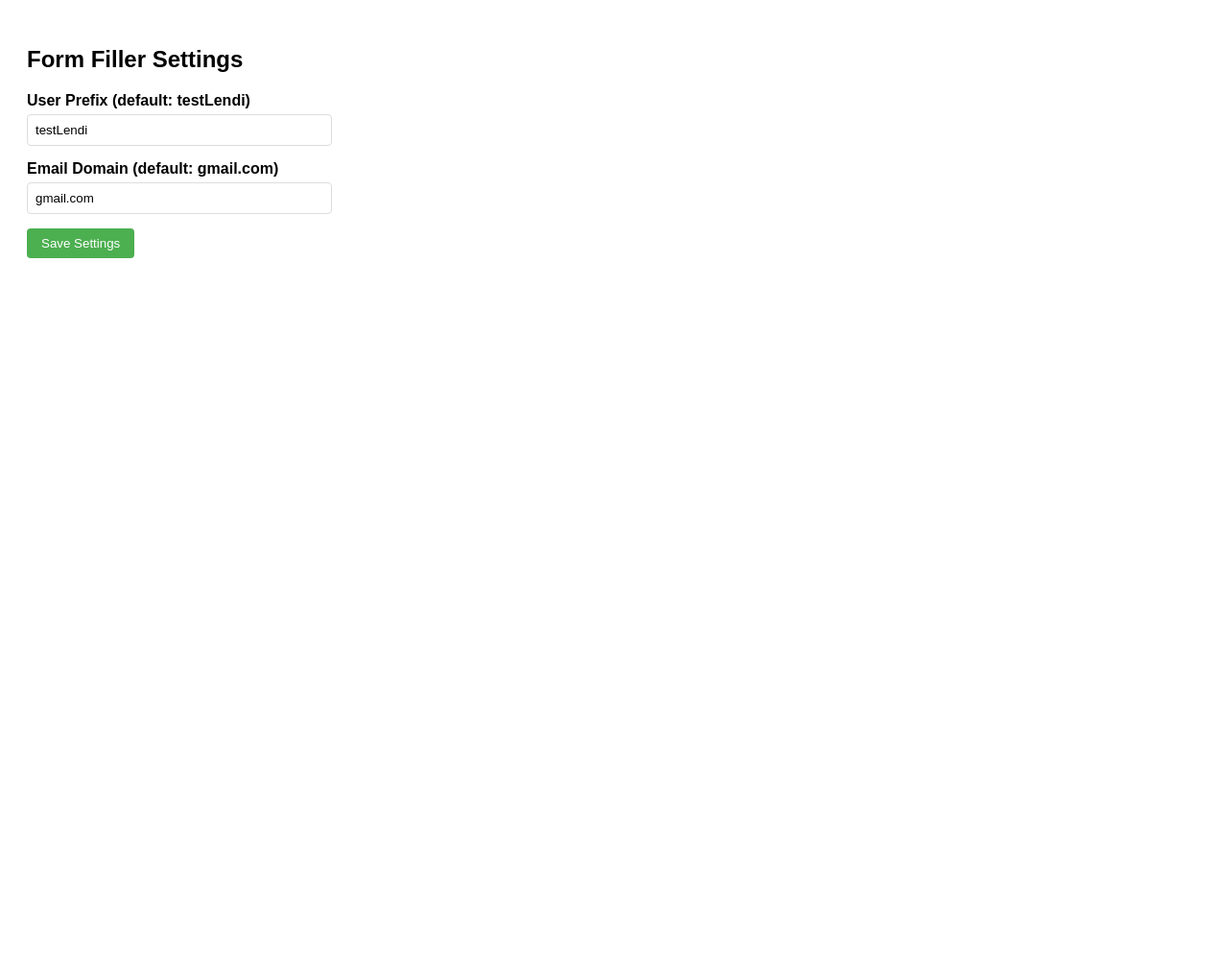
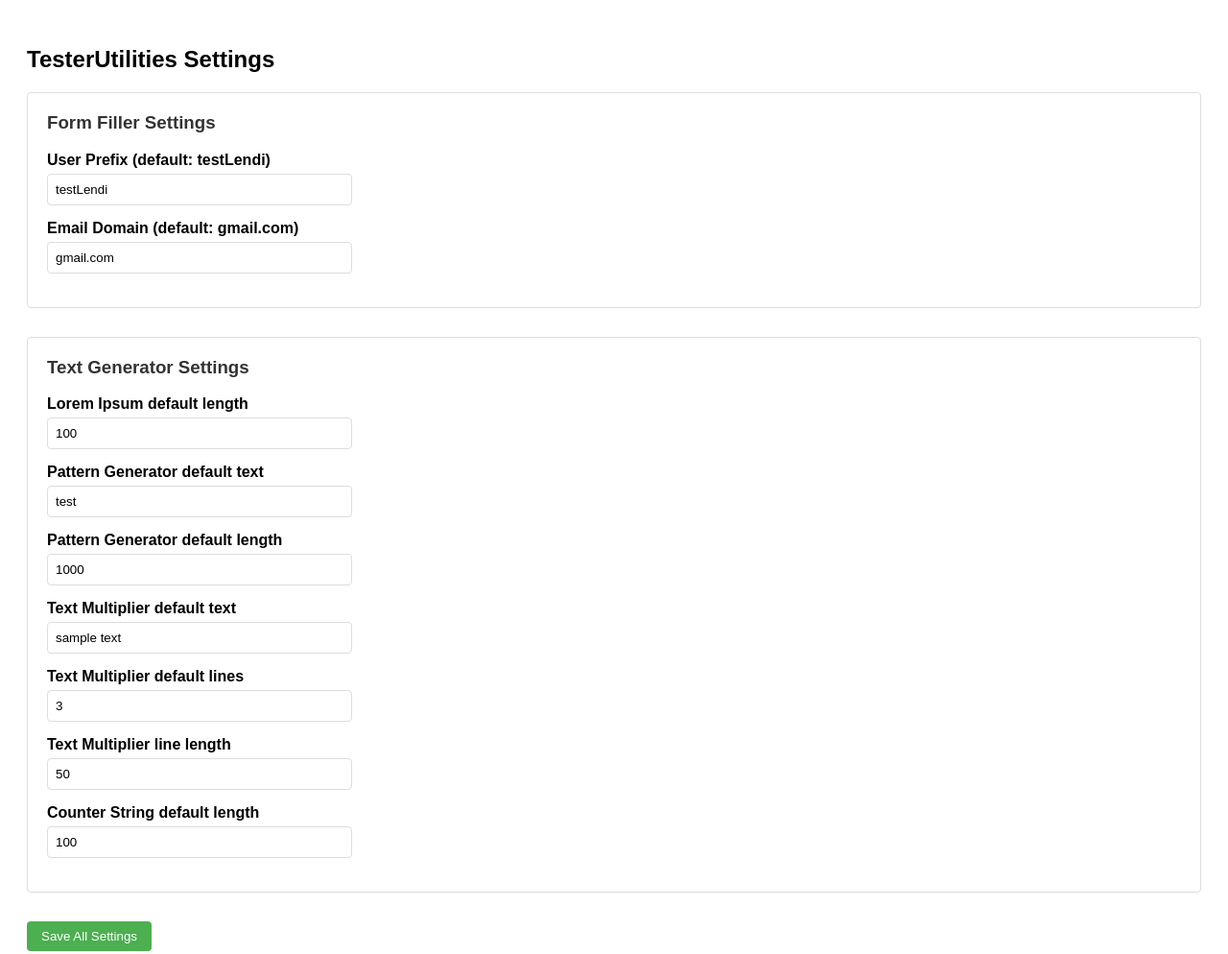
Before and after one commit to Pawel-Albert/utilities-for-testing-extension, a website built with Parcel: page options.html in a window 1280 px wide. Shown: the whole page at 96% size. Before the commit the page ends 800 px from the top, so only its background shows below. Built offline with nearby package versions, Linux system fonts and the light colour scheme; some packages are replaced by stand-ins of ours.

Commit message:
feat: add text generators settings and update documentation
- Add configurable settings for text generators
- Reorganize context menu into logical groups
- Update README with new features and configuration options
- Add form filler configuration example to documentation

```diff
--- a/background.js
+++ b/background.js
@@ -1,3 +1,5 @@
+import {defaultSettings} from './content_scripts/config/defaults.js'
+
 const menuItems = [
   {
     id: 'data-generators',
@@ -213,6 +215,7 @@ try {
     menuItems.forEach(({title, id, contexts, type = 'normal', parentId}) => {
       chrome.contextMenus.create({title, id, contexts, type, parentId})
     })
+    chrome.storage.sync.set(defaultSettings)
   })
 
   chrome.contextMenus.onClicked.addListener((event, tab) => {
--- /dev/null
+++ b/content_scripts/config/defaults.js
@@ -0,0 +1,14 @@
+export const defaultSettings = {
+  // Form Filler defaults
+  userPrefix: 'testLendi',
+  emailDomain: 'gmail.com',
+
+  // Text Generator defaults
+  defaultLoremLength: 100,
+  defaultPatternText: 'test',
+  defaultPatternLength: 1000,
+  defaultMultiplierText: 'sample text',
+  defaultMultiplierLines: 3,
+  defaultMultiplierLength: 50,
+  defaultCounterLength: 100
+}
--- a/options.html
+++ b/options.html
@@ -1,7 +1,7 @@
 <!DOCTYPE html>
 <html>
   <head>
-    <title>Form Filler Settings</title>
+    <title>TesterUtilities Settings</title>
     <style>
       body {
         padding: 20px;
@@ -42,11 +42,25 @@
         color: #3c763d;
         border-radius: 4px;
       }
+      .settings-section {
+        margin-bottom: 30px;
+        padding: 20px;
+        border: 1px solid #ddd;
+        border-radius: 4px;
+      }
+      .settings-section h3 {
+        margin-top: 0;
+        color: #333;
+      }
     </style>
   </head>
   <body>
-    <h2>Form Filler Settings</h2>
+    <h2>TesterUtilities Settings</h2>
+
     <form id="settingsForm">
+      <!-- Form Filler Settings -->
+      <div class="settings-section">
+        <h3>Form Filler Settings</h3>
         <div class="form-group">
           <label for="userPrefix">User Prefix (default: testLendi)</label>
           <input type="text" id="userPrefix" placeholder="Enter your prefix" />
@@ -55,9 +69,48 @@
           <label for="emailDomain">Email Domain (default: gmail.com)</label>
           <input type="text" id="emailDomain" placeholder="Enter email domain" />
         </div>
-      <button type="submit">Save Settings</button>
+      </div>
+
+      <!-- Text Generator Settings -->
+      <div class="settings-section">
+        <h3>Text Generator Settings</h3>
+        <div class="form-group">
+          <label for="defaultLoremLength">Lorem Ipsum default length</label>
+          <input type="number" id="defaultLoremLength" placeholder="Default: 100" />
+        </div>
+        <div class="form-group">
+          <label for="defaultPatternText">Pattern Generator default text</label>
+          <input type="text" id="defaultPatternText" placeholder="Default: test" />
+        </div>
+        <div class="form-group">
+          <label for="defaultPatternLength">Pattern Generator default length</label>
+          <input type="number" id="defaultPatternLength" placeholder="Default: 1000" />
+        </div>
+        <div class="form-group">
+          <label for="defaultMultiplierText">Text Multiplier default text</label>
+          <input
+            type="text"
+            id="defaultMultiplierText"
+            placeholder="Default: sample text"
+          />
+        </div>
+        <div class="form-group">
+          <label for="defaultMultiplierLines">Text Multiplier default lines</label>
+          <input type="number" id="defaultMultiplierLines" placeholder="Default: 3" />
+        </div>
+        <div class="form-group">
+          <label for="defaultMultiplierLength">Text Multiplier line length</label>
+          <input type="number" id="defaultMultiplierLength" placeholder="Default: 50" />
+        </div>
+        <div class="form-group">
+          <label for="defaultCounterLength">Counter String default length</label>
+          <input type="number" id="defaultCounterLength" placeholder="Default: 100" />
+        </div>
+      </div>
+
+      <button type="submit">Save All Settings</button>
     </form>
     <div id="status" class="status"></div>
-    <script src="options.js"></script>
+    <script src="options.js" type="module"></script>
   </body>
 </html>
--- a/options.js
+++ b/options.js
@@ -1,36 +1,44 @@
-document.addEventListener('DOMContentLoaded', () => {
-  chrome.storage.sync.get(
-    {
-      userPrefix: 'testLendi',
-      emailDomain: 'gmail.com'
-    },
-    items => {
-      document.getElementById('userPrefix').value = items.userPrefix
-      document.getElementById('emailDomain').value = items.emailDomain
+import {defaultSettings} from './content_scripts/config/defaults.js'
+
+function loadSettings() {
+  chrome.storage.sync.get(null, savedSettings => {
+    Object.keys(defaultSettings).forEach(key => {
+      const element = document.getElementById(key)
+      if (element) {
+        element.value = savedSettings[key] || defaultSettings[key]
       }
-  )
+    })
+  })
+}
+
+function saveSettings(e) {
+  e.preventDefault()
+  const newSettings = {}
+
+  Object.keys(defaultSettings).forEach(key => {
+    const element = document.getElementById(key)
+    if (element) {
+      const value = element.value.trim()
+      newSettings[key] = value || defaultSettings[key]
+    }
   })
 
-document.getElementById('settingsForm').addEventListener('submit', e => {
-  e.preventDefault()
+  chrome.storage.sync.set(newSettings, () => {
+    showStatus('Settings saved!')
+  })
+}
 
-  const userPrefix = document.getElementById('userPrefix').value.trim() || 'testLendi'
-  const emailDomain = document.getElementById('emailDomain').value.trim() || 'gmail.com'
-
-  chrome.storage.sync.set(
-    {
-      userPrefix,
-      emailDomain
-    },
-    () => {
+function showStatus(message) {
   const status = document.getElementById('status')
-      status.textContent = 'Settings saved!'
+  status.textContent = message
   status.className = 'status success'
   status.style.display = 'block'
-
   setTimeout(() => {
     status.style.display = 'none'
   }, 2000)
 }
-  )
+
+document.addEventListener('DOMContentLoaded', () => {
+  loadSettings()
+  document.getElementById('settingsForm').addEventListener('submit', saveSettings)
 })
```
Also changed, not shown: content_scripts/counter_string.js (+7 -1 lines), content_scripts/lorem_ipsum.js (+7 -1 lines), content_scripts/text_multiplier.js (+15 -3 lines), content_scripts/text_pattern.js (+11 -2 lines), README.md, manifest.json. Lines whose indentation alone changed are shown as unchanged.
